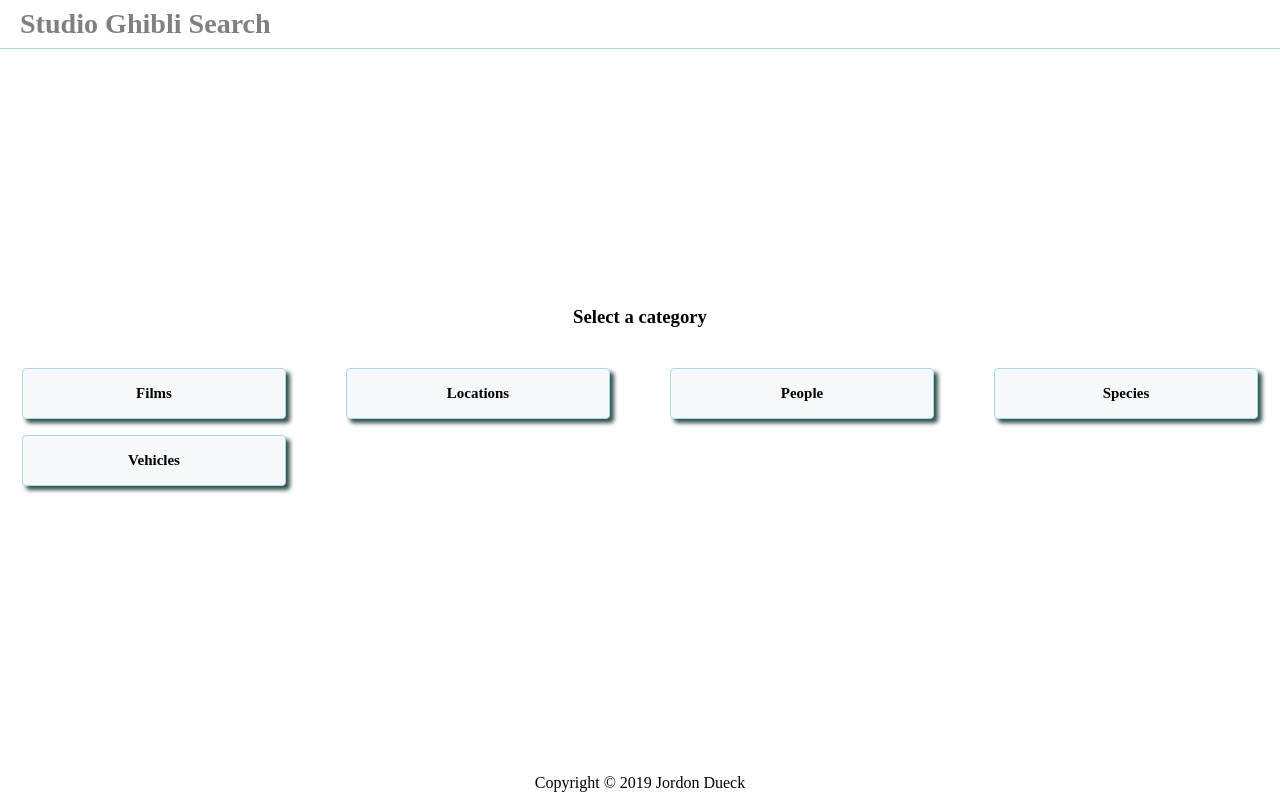
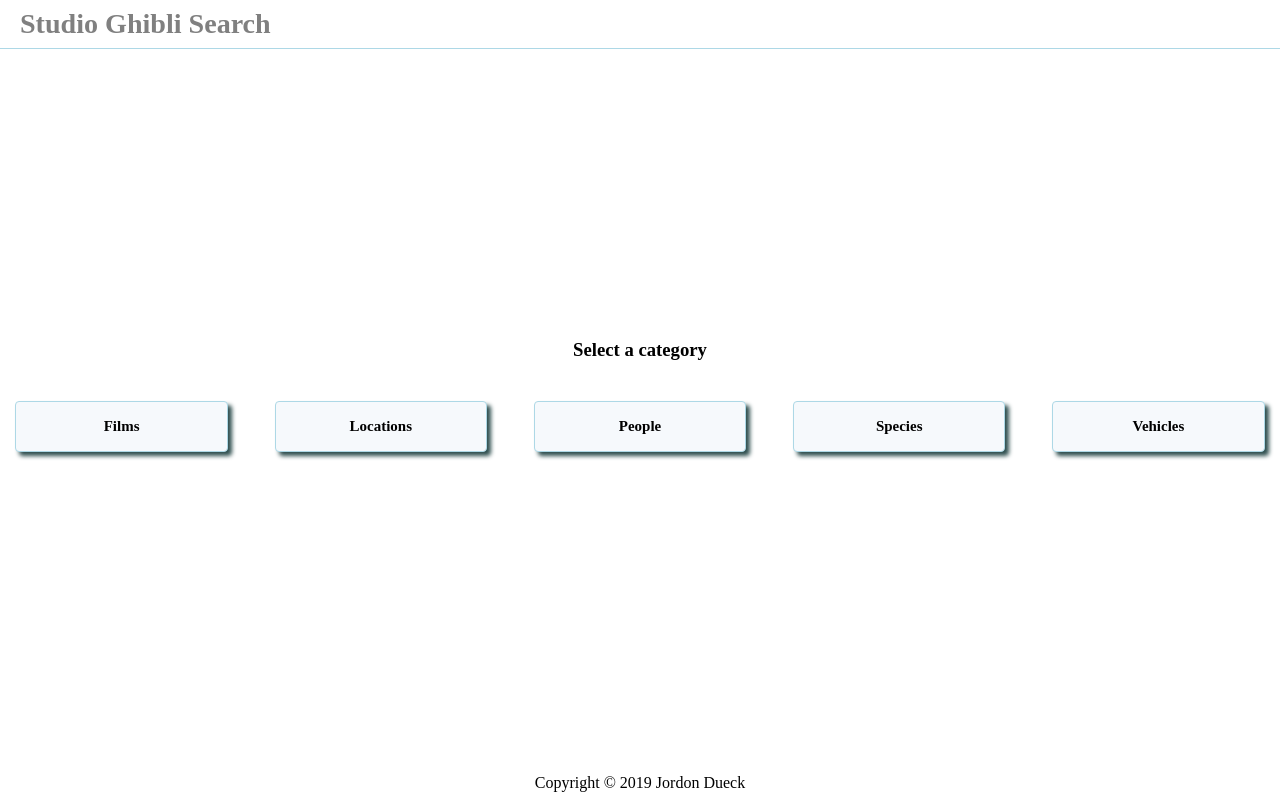
Before and after one commit to jordondueck/studio-ghibli-search, a React (Create React App) app: page / in a window 1280 px wide. Built offline with nearby package versions, Linux system fonts and the light colour scheme.

Commit message:
Improve layout of dashboard items and result cards, and change favicon

```diff
--- a/src/components/card/Card.jsx
+++ b/src/components/card/Card.jsx
@@ -98,20 +98,20 @@
                 );
               } else if (value.name === "surface_water") {
                 // Special Case - only use km^2 when surface water is greater than 0
-                if (props[value.name] > 0) {
+                // if (props[value.name] > 0) {
                   return (
                     <li key={index} id={index}>
                       <h5>{value.label}:</h5> {props[value.name]} {value.unit}
                       <sup>2</sup>
                     </li>
                   );
-                } else if (props[value.name] === 0) {
-                  return (
-                    <li key={index} id={index}>
-                      <h5>{value.label}:</h5> None
-                    </li>
-                  );
-                }
+                // } else if (props[value.name] === 0) {
+                //   return (
+                //     <li key={index} id={index}>
+                //       <h5>{value.label}:</h5> None
+                //     </li>
+                //   );
+                // }
               } else {
                 // Default Case - append the unit to the value (if unit is set)
                 return (
@@ -128,11 +128,11 @@
                 </li>
               );
             }
-            return (
-              <li key={index} id={index}>
-                <h5>{value.label}:</h5> {props[value.name]}
-              </li>
-            );
+            // return (
+            //   <li key={index} id={index}>
+            //     <h5>{value.label}:</h5> {props[value.name]}
+            //   </li>
+            // );
           })}
         </div>
         <li className="buttonContainer">{clickToExpand}</li>
--- a/src/components/card/CardList.css
+++ b/src/components/card/CardList.css
@@ -2,6 +2,10 @@
   display: grid;
     grid-template-columns: repeat(auto-fit, minmax(300px, 1fr));
     grid-gap: 1rem;
-    padding: 2rem 0;
+    padding: 2rem 8rem;
     justify-items: center;
 }
+
+h2 {
+  padding-top: 2rem;
+}
--- a/src/components/dashboard/Dashboard.css
+++ b/src/components/dashboard/Dashboard.css
@@ -1,6 +1,6 @@
-.cardList {
+.dashboard {
   display: grid;
-  grid-template-columns: repeat(auto-fit, minmax(300px, 1fr));
+  grid-template-columns: repeat(auto-fit, minmax(200px, 1fr));
   grid-gap: 1rem;
   padding: 2rem 0;
   justify-items: center;
--- a/src/components/dashboard/Dashboard.jsx
+++ b/src/components/dashboard/Dashboard.jsx
@@ -4,13 +4,17 @@
 
 const Dashboard = ({ category, handleNav }) => {
   return (
-    <div className="cardList">
+    <div>
+      <h3>Select a category</h3>
+
+    <div className="dashboard">
       {category.map((name, i) => {
         return (
           <DashboardItem key={i} id={i} name={name} handleNav={handleNav} />
-        );
-      })}
+          );
+        })}
     </div>
+        </div>
   );
 };
 
--- a/src/components/dashboard/DashboardItem.css
+++ b/src/components/dashboard/DashboardItem.css
@@ -10,7 +10,7 @@
   box-shadow: 0.25rem 0.25rem 0.25rem darkslategrey;
   padding: 0.5rem;
   width: 80%;
-  max-width: 400px;
+  max-width: 200px;
   height: auto;
   font-size: 0.8rem;
   overflow: hidden;
--- a/src/containers/App.jsx
+++ b/src/containers/App.jsx
@@ -43,7 +43,6 @@
             handleHome={this.handleHome}
           />
           <section className="content">
-            <h3>Select a category</h3>
             <Dashboard
               category={this.state.category}
               handleNav={this.handleNav}
```
Also changed, not shown: src/containers/App.css (+0 -68 lines), 1 other file (tests, documents, lock files or other folders).
